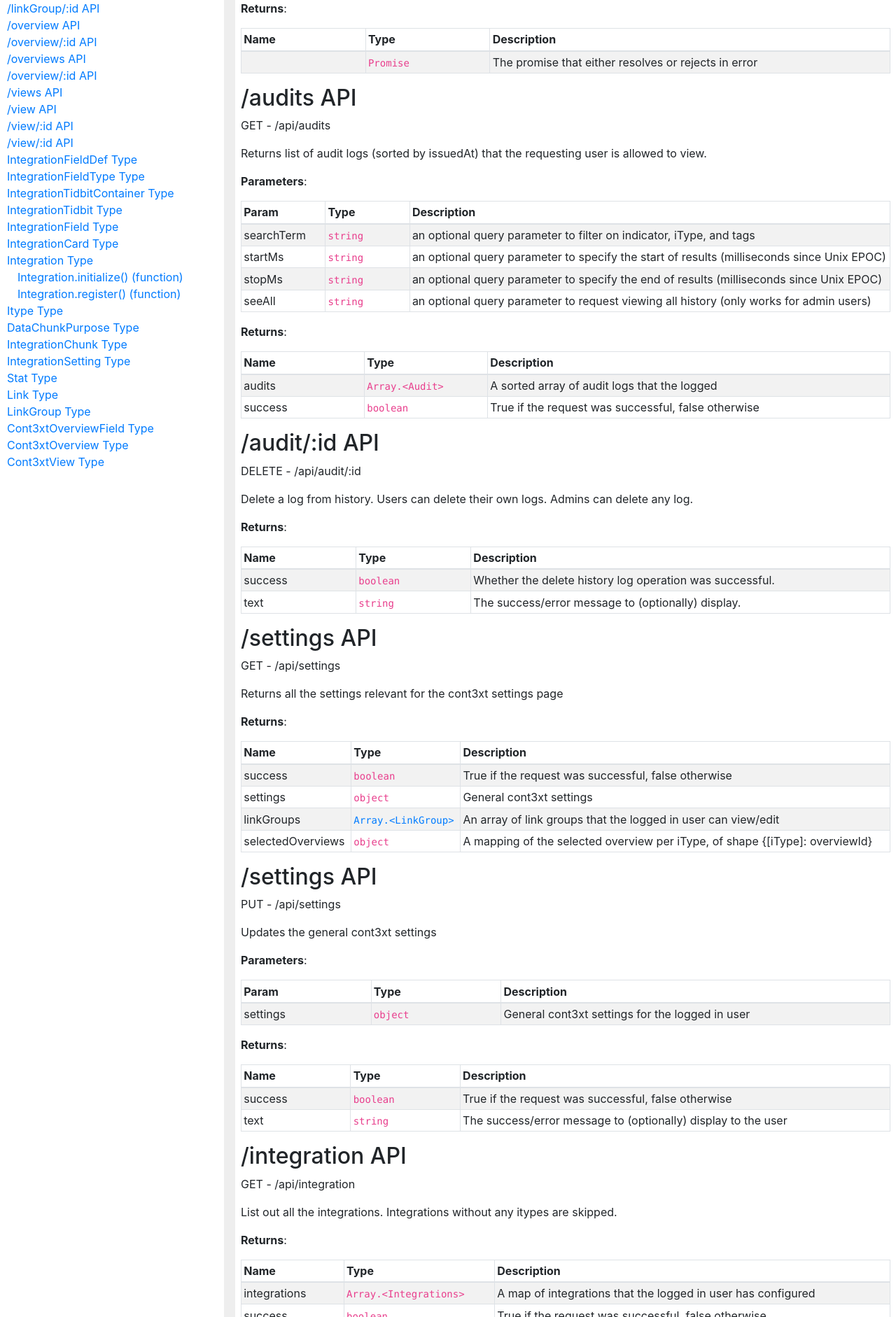
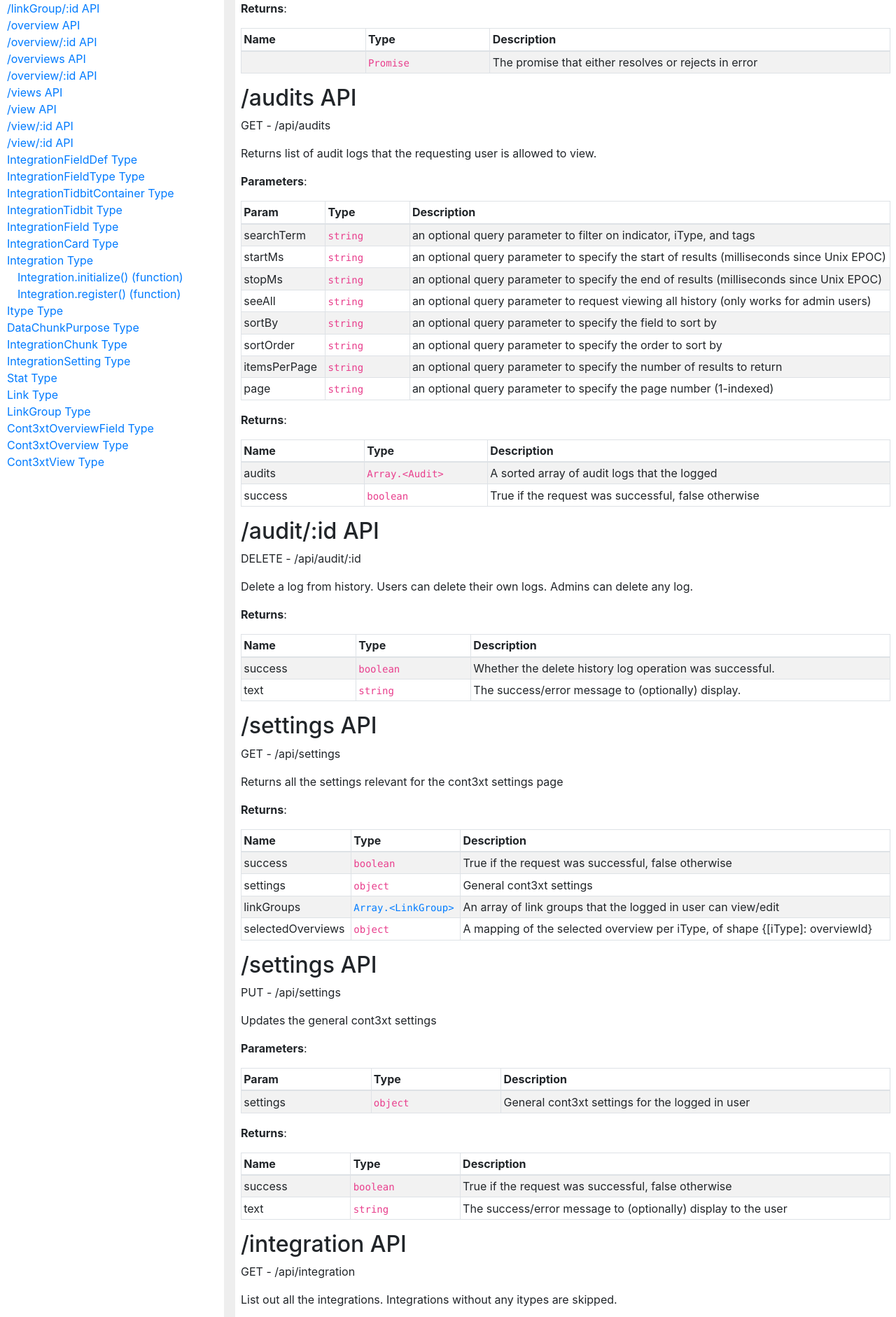
Before and after one commit to arkime/arkimeweb, a Jekyll site: the page built from _wiki/apicont3xt.md, in a window 1280 px wide. Shown: the part 426-2308 px from the top of the page at 70% size. Built offline with Jekyll 4.4.1, drawn with Linux system fonts in a browser that asks for light colours; some of the changed text lies outside the part shown.

```diff
--- a/_wiki/api_cont3xt_docs.md
+++ b/_wiki/api_cont3xt_docs.md
@@ -23,7 +23,7 @@
 
 GET - /api/audits
 
-Returns list of audit logs (sorted by issuedAt) that the requesting user is allowed to view.
+Returns list of audit logs that the requesting user is allowed to view.
 
 
 **Parameters**:
@@ -34,6 +34,10 @@
 | startMs | <code>string</code> | an optional query parameter to specify the start of results (milliseconds since Unix EPOC) |
 | stopMs | <code>string</code> | an optional query parameter to specify the end of results (milliseconds since Unix EPOC) |
 | seeAll | <code>string</code> | an optional query parameter to request viewing all history (only works for admin users) |
+| sortBy | <code>string</code> | an optional query parameter to specify the field to sort by |
+| sortOrder | <code>string</code> | an optional query parameter to specify the order to sort by |
+| itemsPerPage | <code>string</code> | an optional query parameter to specify the number of results to return |
+| page | <code>string</code> | an optional query parameter to specify the page number (1-indexed) |
 
 **Returns**:
 
```
Also changed, not shown: faq.html (+9 -4 lines).
